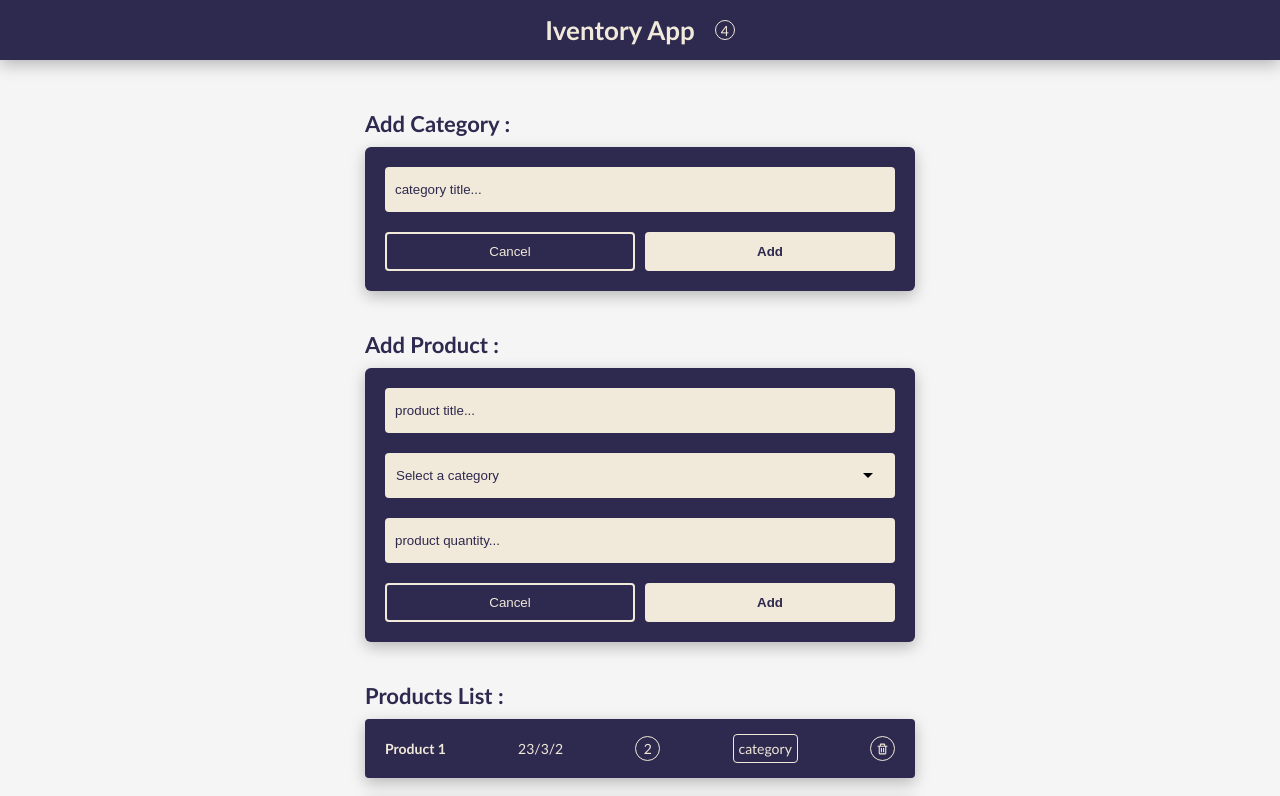
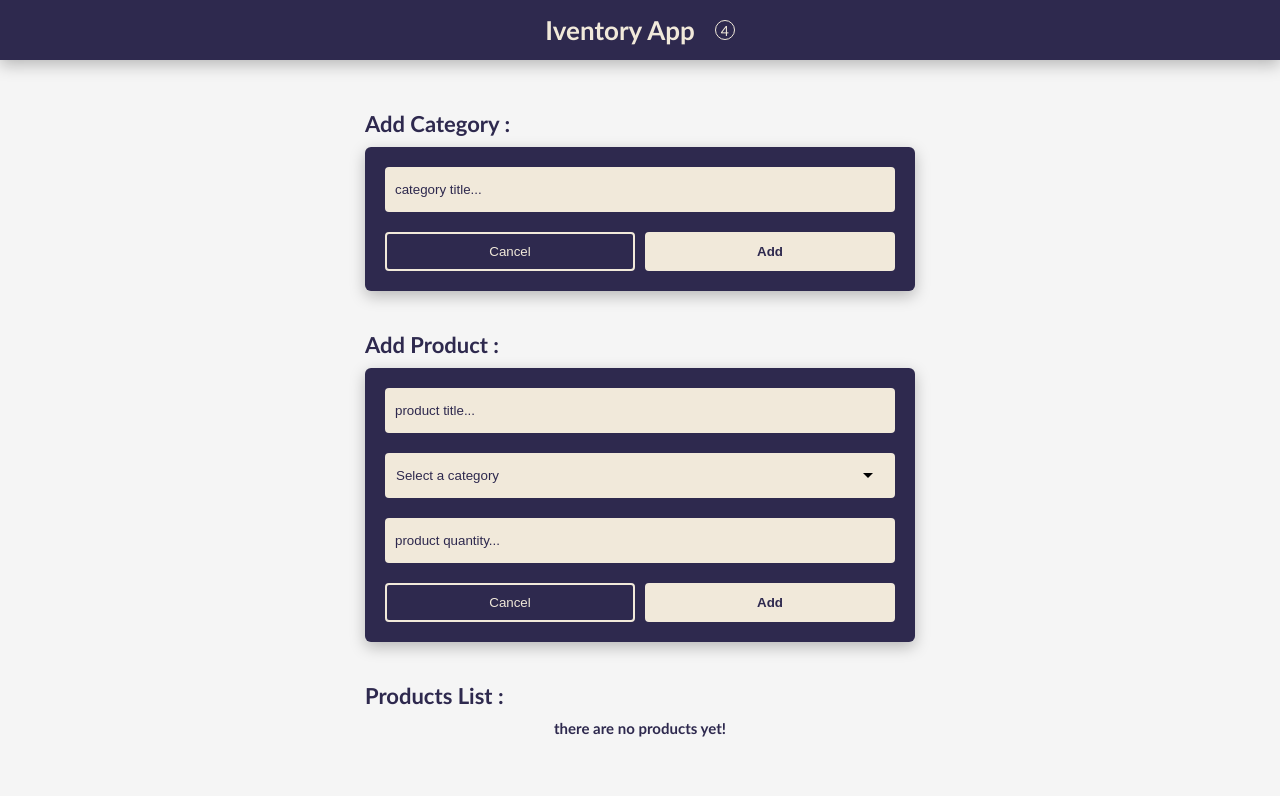
Before and after one commit to mehrabFronto/Iventory-App-Project, a React (Create React App) app: page / in a window 1280 px wide. Shown: the top 796 px of the page. Built offline with nearby package versions, Linux system fonts and the light colour scheme.

Commit message:
products passed to productList and looped and products list made

```diff
--- a/src/components/IventoryApp/IventoryApp.js
+++ b/src/components/IventoryApp/IventoryApp.js
@@ -43,7 +43,7 @@ const IventoryApp = () => {
             categories={categories}
             addProduct={addProductHandler}
          />
-         <ProductsList />
+         <ProductsList products={products} />
       </div>
    );
 };
--- a/src/components/Product/Product.js
+++ b/src/components/Product/Product.js
@@ -1,13 +1,19 @@
 import { BiTrash } from "react-icons/bi";
 import styles from "./product.module.css";
 
-const Product = () => {
+const Product = ({ product }) => {
    return (
       <div className={styles.product}>
-         <h3>Product 1</h3>
-         <span>23/3/2</span>
-         <span className={styles.product__quantity}>2</span>
-         <span className={styles.product__category}>category</span>
+         <h3>{product.title}</h3>
+         <span>
+            {new Date(product.createdAt).toLocaleString("en", {
+               weekday: "short",
+               month: "short",
+               day: "numeric",
+            })}
+         </span>
+         <span className={styles.product__quantity}>{product.quantity}</span>
+         <span className={styles.product__category}>{product.category}</span>
          <button>
             <BiTrash />
          </button>
--- a/src/components/ProductsList/ProductsList.js
+++ b/src/components/ProductsList/ProductsList.js
@@ -1,16 +1,27 @@
 import Product from "../Product/Product";
 import styles from "./productsList.module.css";
 
-const ProductsList = () => {
+const ProductsList = ({ products }) => {
+   const renderProducts = () => {
+      if (products.length === 0)
+         return (
+            <div>
+               <h2>there are no products yet!</h2>
+            </div>
+         );
+
+      return products.map((p) => (
+         <Product
+            key={p.id}
+            product={p}
+         />
+      ));
+   };
+
    return (
       <div className={styles.productsList__container}>
          <h2 className={styles.productsList__title}>Products List :</h2>
-         <div className={styles.products__wrapper}>
-            <Product />
-            <Product />
-            <Product />
-            <Product />
-         </div>
+         <div className={styles.products__wrapper}>{renderProducts()}</div>
       </div>
    );
 };
```
